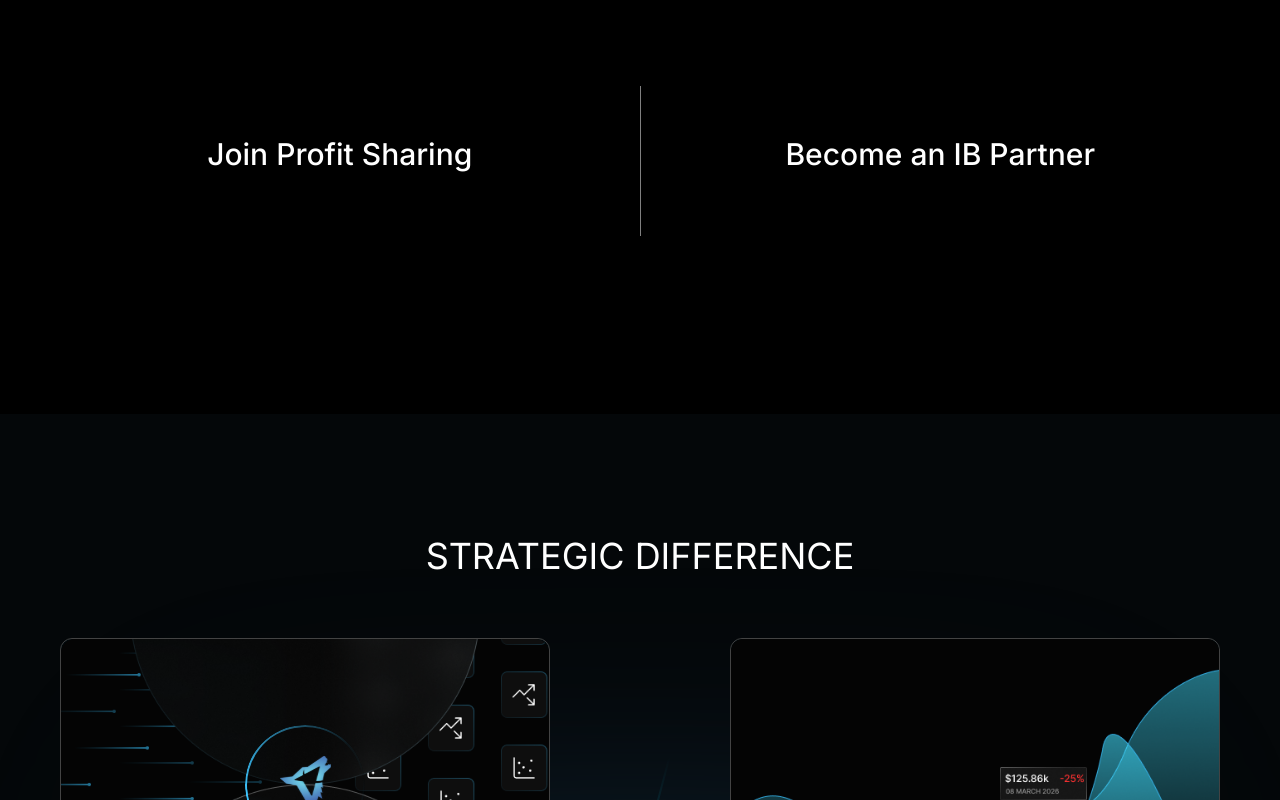
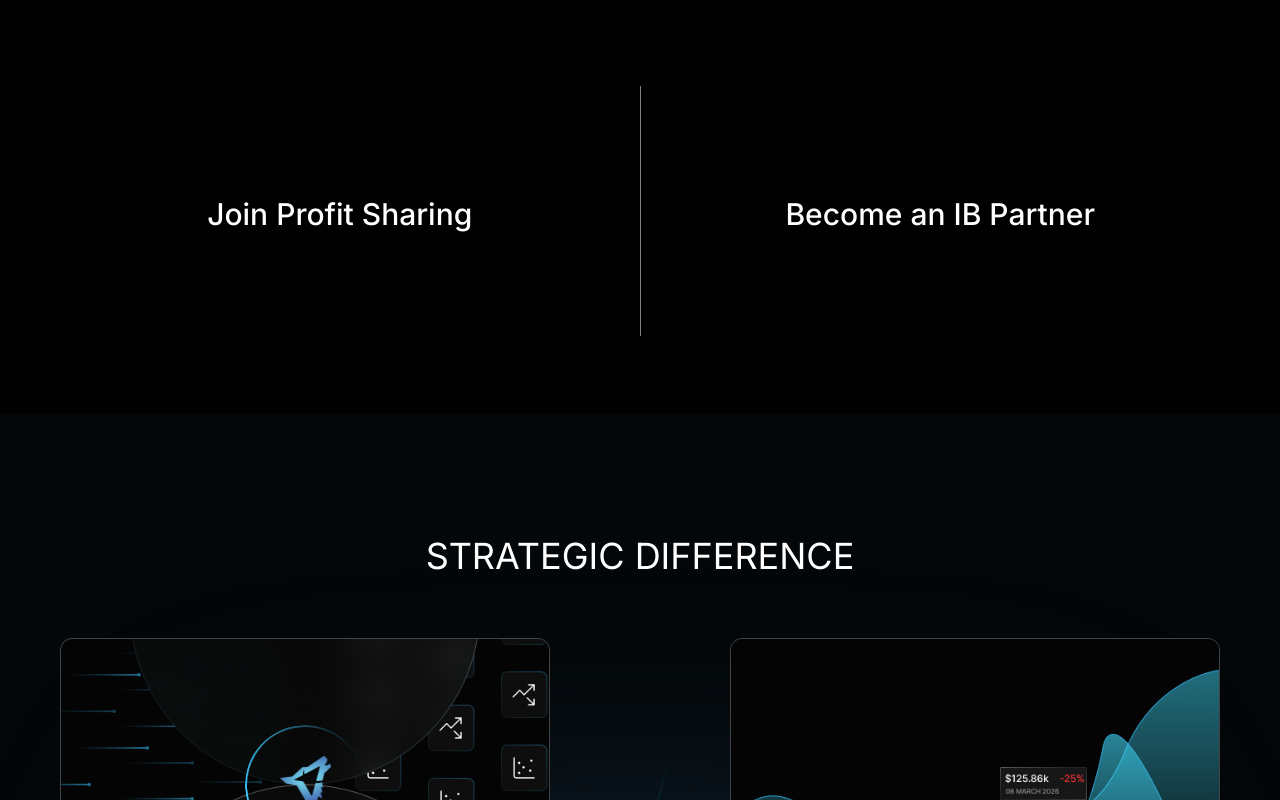
Before and after one commit to maheshBavishi/lunarwolf-latest-webapp, a Next.js app: page / in a window 1280 px wide. Shown: the part 3460-4260 px from the top of the page. Built offline with nearby package versions, Linux system fonts and the light colour scheme.

Commit message:
styles:some design issue fixed

```diff
--- a/src/rendering/home/referralNetwork/referralNetwork.module.scss
+++ b/src/rendering/home/referralNetwork/referralNetwork.module.scss
@@ -115,7 +115,7 @@
 .divider {
     display: block;
     width: 1px;
-    height: 150px;
+    height: 250px;
     background-color: rgba(255, 255, 255, 0.5);
     position: relative;
     z-index: 2;
@@ -198,7 +198,7 @@
         font-family: var(--font-inter-sans);
         transition: all 0.7s;
         position: relative;
-        top: 130px;
+        top: 190px;
 
         @include respond-to("lg") {
             font-size: 24px;
```
